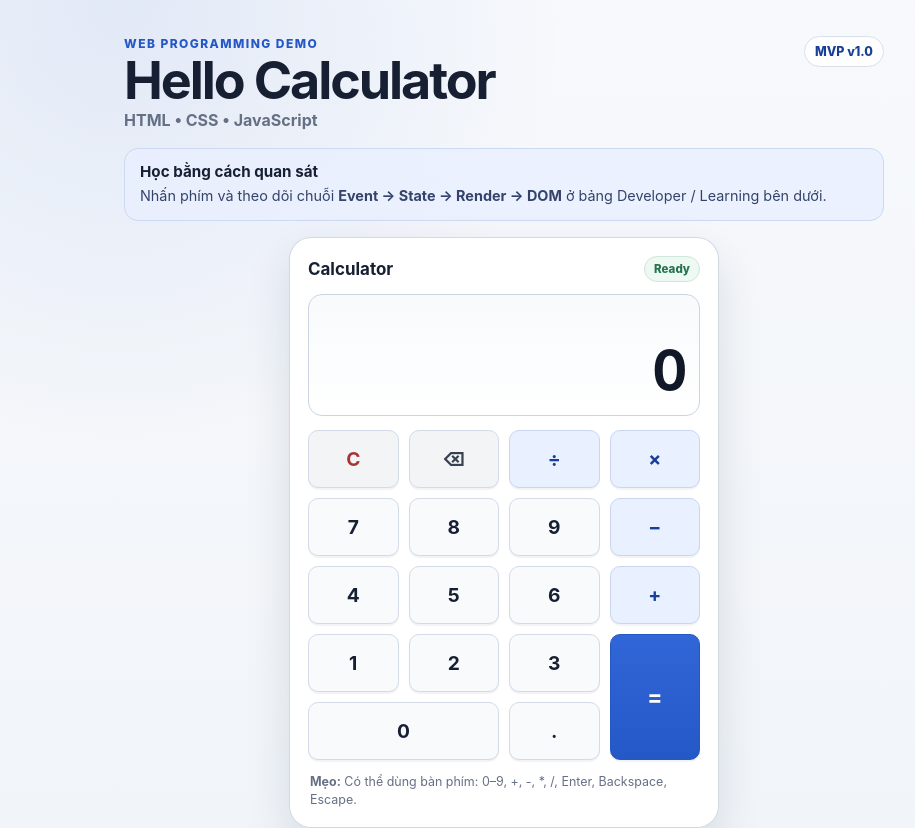
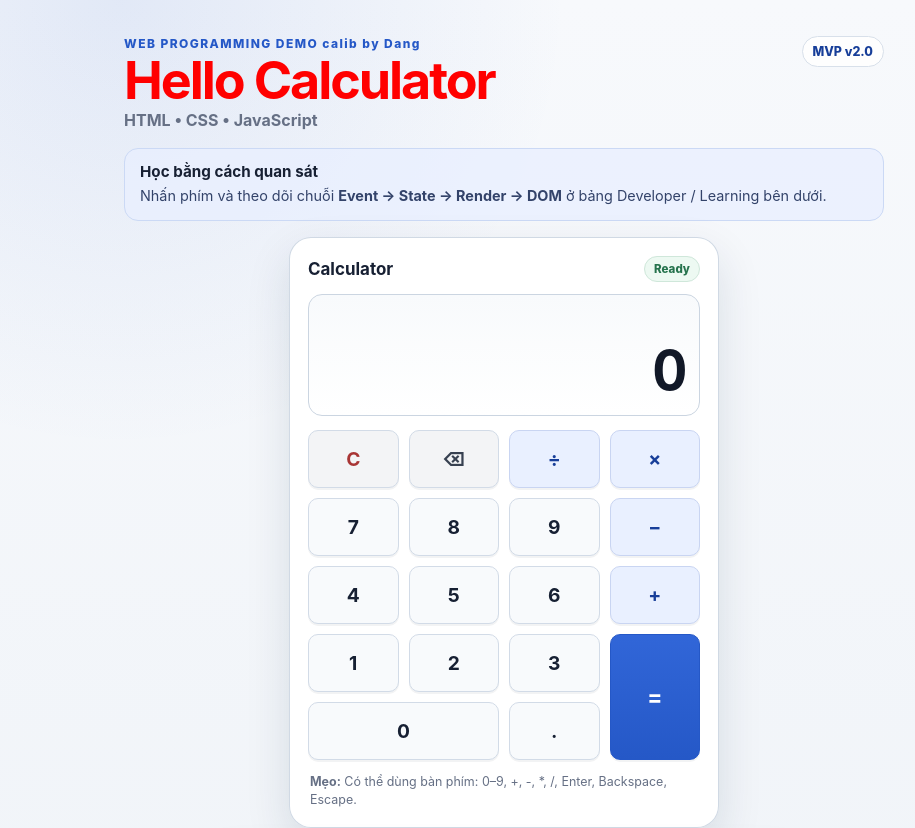
Before and after one commit to DangTran-hub/hello-calculator-mvp-v1, a plain HTML site: page index.html in a window 1280 px wide. Shown: the top 828 px of the page, without its empty margins (136-1051 px from the left). Drawn offline with Linux system fonts and the light colour scheme.

Commit message:
calib name of version and color of h1

```diff
--- a/css/style.css
+++ b/css/style.css
@@ -64,6 +64,7 @@ h1 {
   font-size: clamp(2rem, 7vw, 3.25rem);
   line-height: .98;
   letter-spacing: -.04em;
+  color: red;
 }
 
 .subtitle {
--- a/index.html
+++ b/index.html
@@ -12,11 +12,11 @@
   <main class="app-shell">
     <header class="app-header" aria-labelledby="app-title">
       <div>
-        <p class="eyebrow">WEB PROGRAMMING DEMO</p>
+        <p class="eyebrow">WEB PROGRAMMING DEMO calib by Dang</p>
         <h1 id="app-title">Hello Calculator</h1>
         <p class="subtitle">HTML <span aria-hidden="true">•</span> CSS <span aria-hidden="true">•</span> JavaScript</p>
       </div>
-      <span class="version-badge" aria-label="Phiên bản 1.0">MVP v1.0</span>
+      <span class="version-badge" aria-label="Phiên bản 1.0">MVP v2.0</span>
     </header>
 
     <section class="learning-goal" aria-labelledby="learning-goal-title">
```
